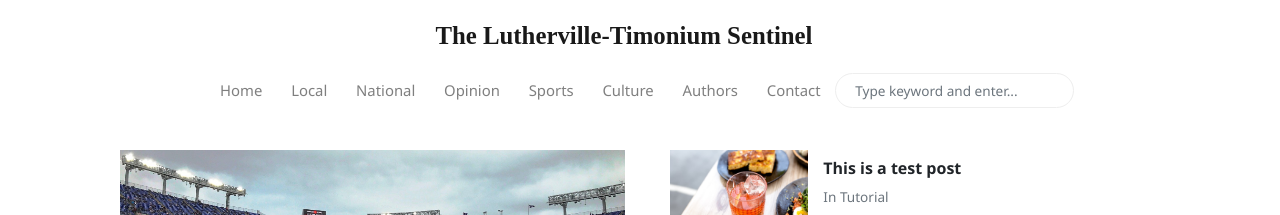
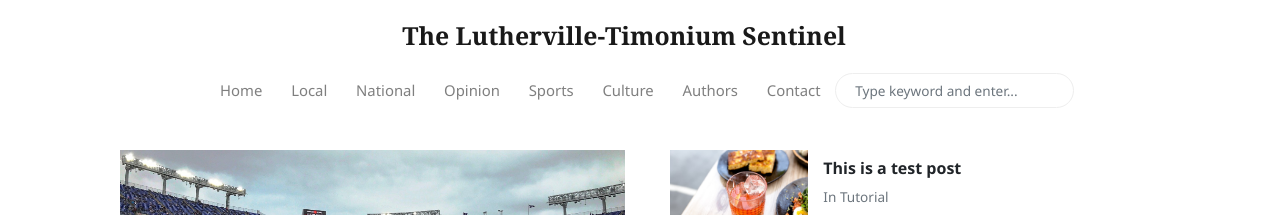
Before and after one commit to connormcdxc/The-LT-Sentinel, a Jekyll site: the page built from index.html, in a window 1280 px wide. Shown: the part 320-535 px from the top of the page. Built offline with Jekyll 4.4.1, drawn with Linux system fonts in a browser that asks for light colours; nearby versions of some CDN libraries; some web fonts are replaced; the list of posts is cut into pages by our own code.

Commit message:
Update default.html

```diff
--- a/_layouts/default.html
+++ b/_layouts/default.html
@@ -61,7 +61,7 @@
     <div class="container">
         <!--<a class="navbar-brand" href="{{ site.baseurl }}/index.html">
             <div class="na" style="background-image: url( /assets/images/bannermain.jpeg); height: auto; width:auto; background-size: contain; background-repeat: no-repeat;"></div></a>-->
-        <a class="navbar-brand" href="{{ site.baseurl }}/index.html" style="font-family: 'UnifrakturCook', cursive;"><strong>{{site.name}}</strong></a>
+        <a class="navbar-brand" href="{{ site.baseurl }}/index.html"><strong>{{site.name}}</strong></a>
         <button class="navbar-toggler collapsed" type="button" data-toggle="collapse" data-target="#navbarColor02" aria-controls="navbarColor02" aria-expanded="false" aria-label="Toggle navigation">
         <span class="navbar-toggler-icon"></span>
         </button>
```
